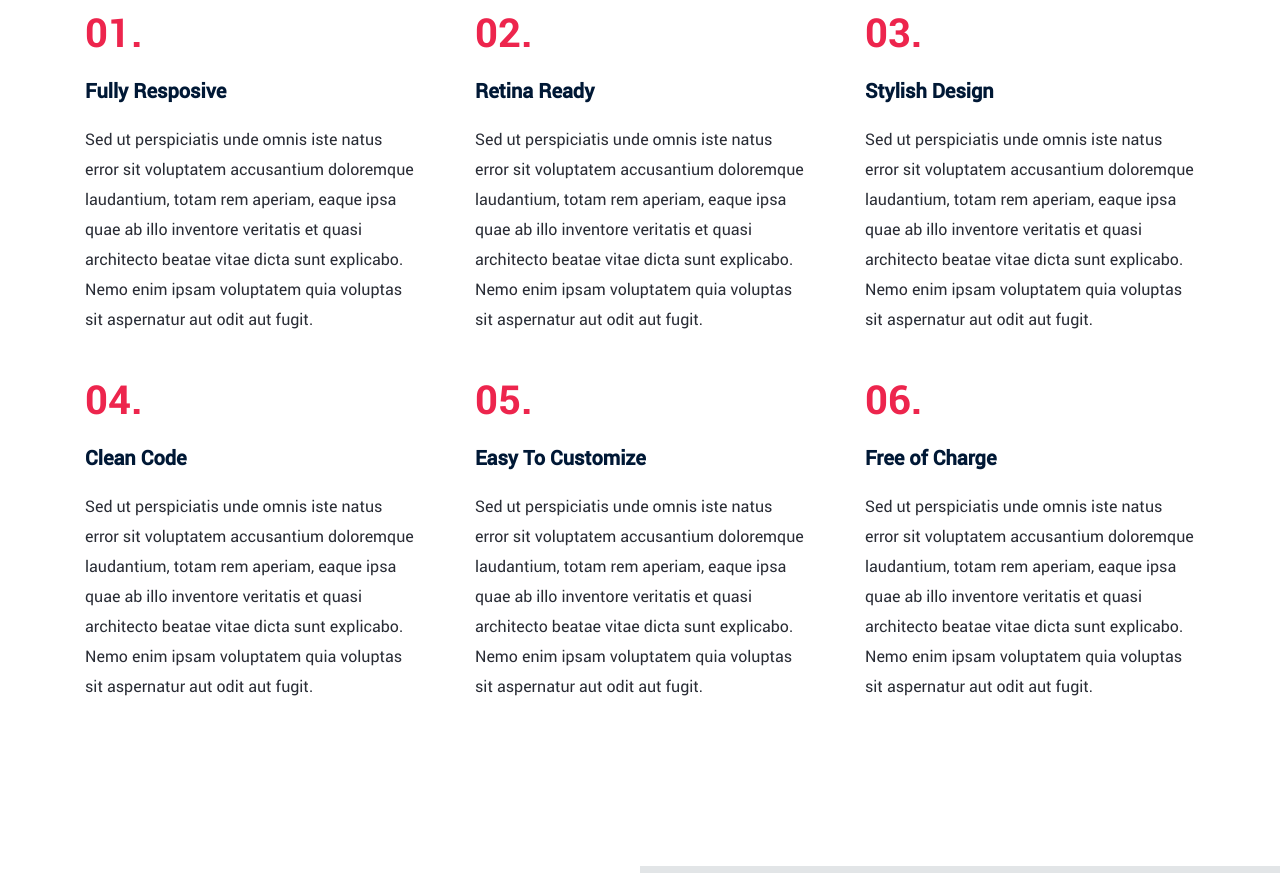
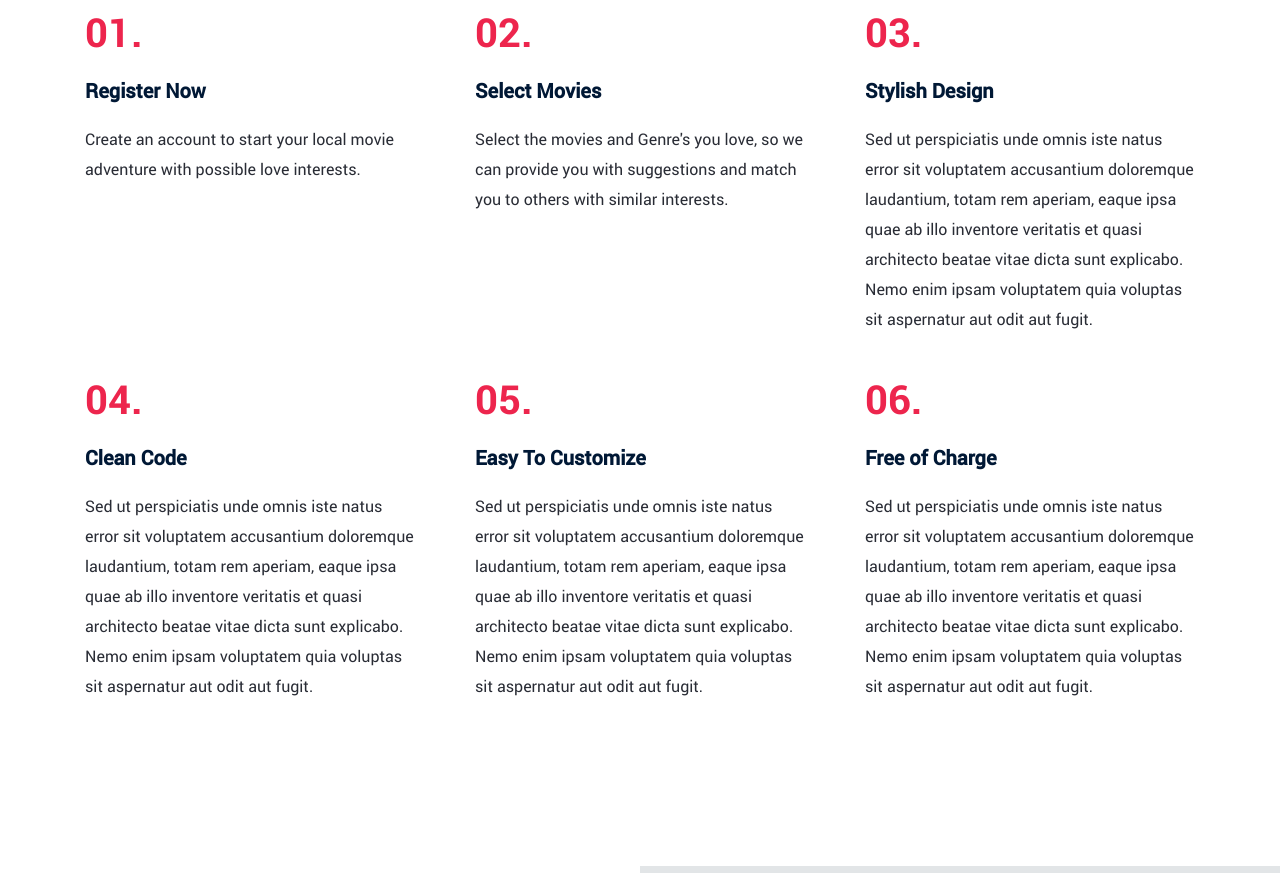
Before and after one commit to NinemmRx/project2, a website: page cinemates/public/cinematesSite/index.html in a window 1280 px wide. Shown: the part 1136-2009 px from the top of the page. Drawn offline with Linux system fonts and the light colour scheme; files whose address does not match are found by name.

Commit message:
instructions

```diff
--- a/cinemates/public/cinematesSite/index.html
+++ b/cinemates/public/cinematesSite/index.html
@@ -133,9 +133,9 @@
 
 					   <div class="feature-content">
 
-              	   	<h3>Fully Resposive</h3>
+              	   	<h3>Register Now</h3>
 
-							<p>Sed ut perspiciatis unde omnis iste natus error sit voluptatem accusantium doloremque laudantium, totam rem aperiam, eaque ipsa quae ab illo inventore veritatis et quasi architecto beatae vitae dicta sunt explicabo. Nemo enim ipsam voluptatem quia voluptas sit aspernatur aut odit aut fugit.
+							<p>Create an account to start your local movie adventure with possible love interests.
 						   </p>
 
 						</div>
@@ -148,9 +148,9 @@
 
 					   <div class="feature-content">
 
-              	   	<h3>Retina Ready</h3>
+              	   	<h3>Select Movies</h3>
 
-							<p>Sed ut perspiciatis unde omnis iste natus error sit voluptatem accusantium doloremque laudantium, totam rem aperiam, eaque ipsa quae ab illo inventore veritatis et quasi architecto beatae vitae dicta sunt explicabo. Nemo enim ipsam voluptatem quia voluptas sit aspernatur aut odit aut fugit.
+							<p>Select the movies and Genre's you love, so we can provide you with suggestions and match you to others with similar interests.
 						   </p>
 
 						</div>
```
